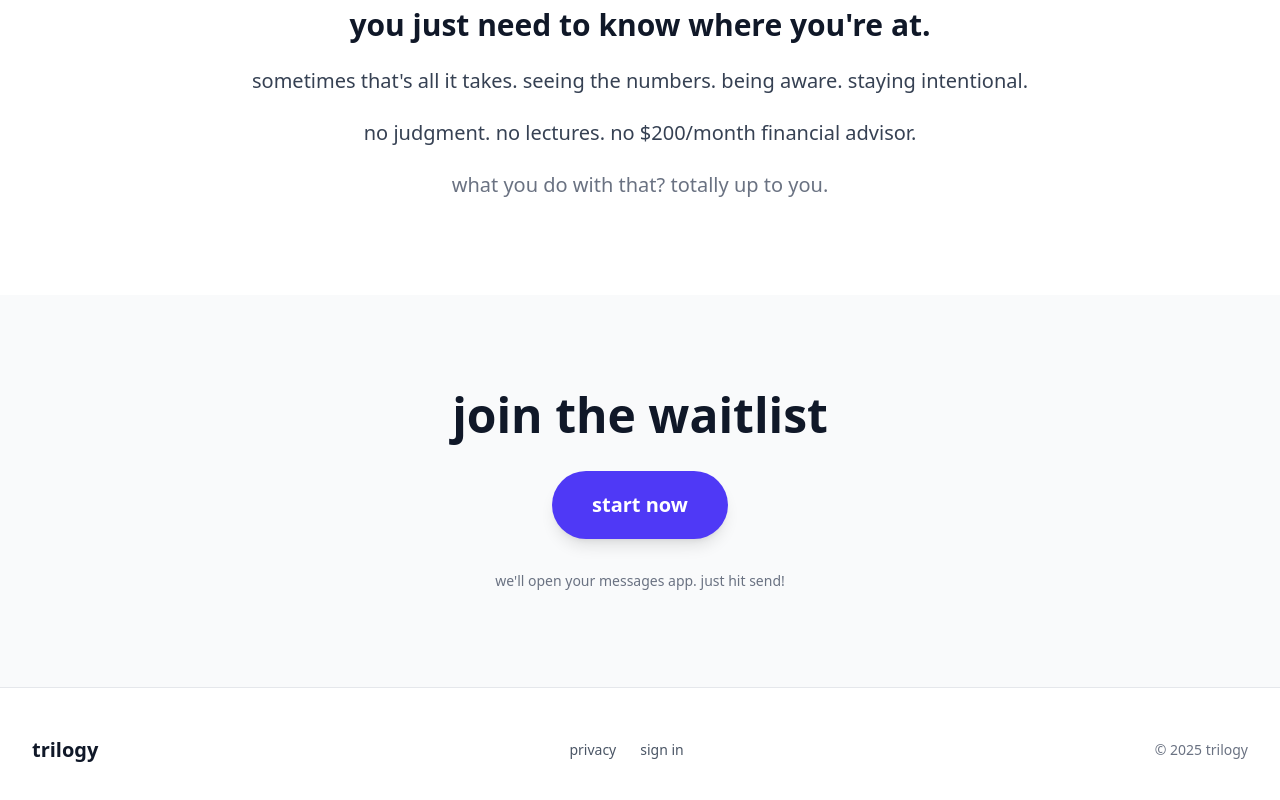
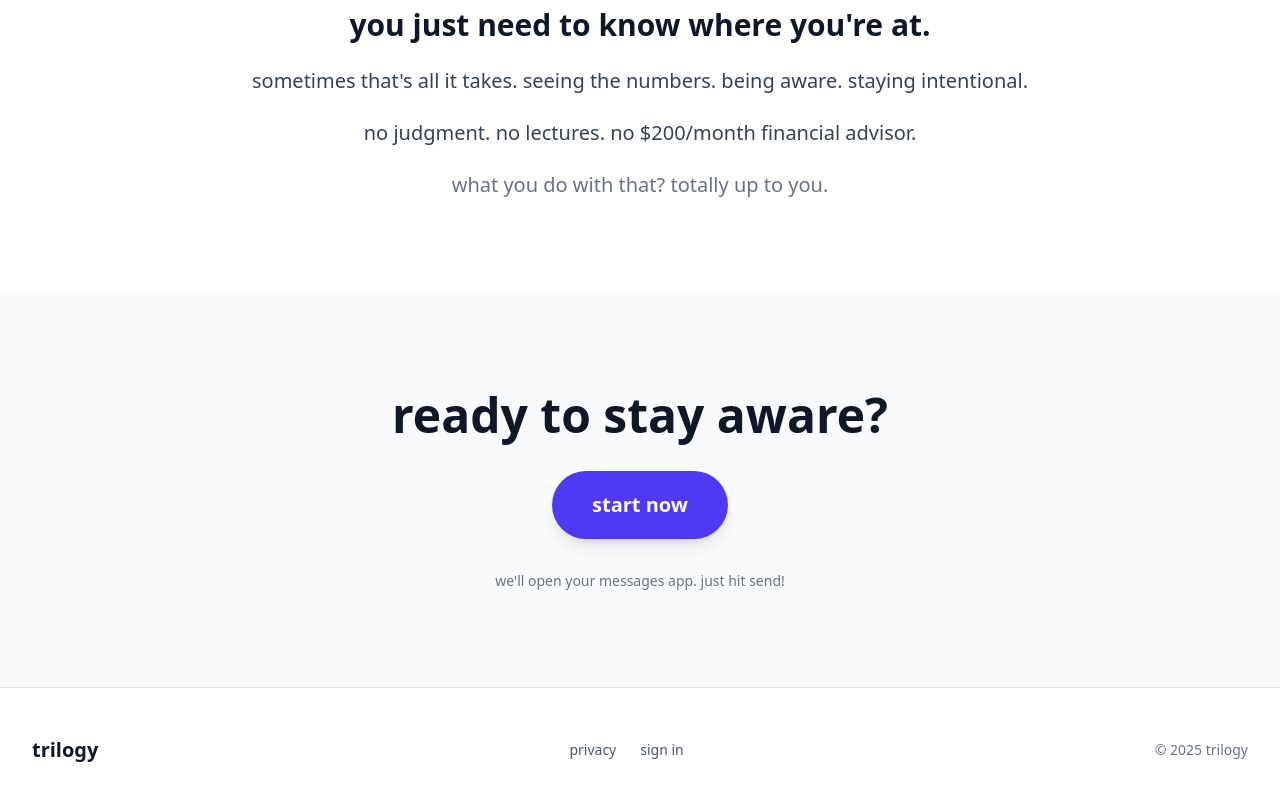
Before and after one commit to manav-s/trilogymoney, a Next.js app: page / in a window 1280 px wide. Shown: the part 2073-2873 px from the top of the page. Built offline with nearby package versions, Linux system fonts and the light colour scheme.

Commit message:
Remove waitlist language from homepage CTA

```diff
--- a/app/page.tsx
+++ b/app/page.tsx
@@ -216,7 +216,7 @@ export default function Home() {
       <section className="py-16 sm:py-24 bg-gray-50">
         <div className="max-w-4xl mx-auto px-4 sm:px-6 lg:px-8 text-center space-y-8">
           <h2 className="text-4xl sm:text-5xl font-bold text-gray-900 lowercase">
-            join the waitlist
+            ready to stay aware?
           </h2>
 
           <a
```
